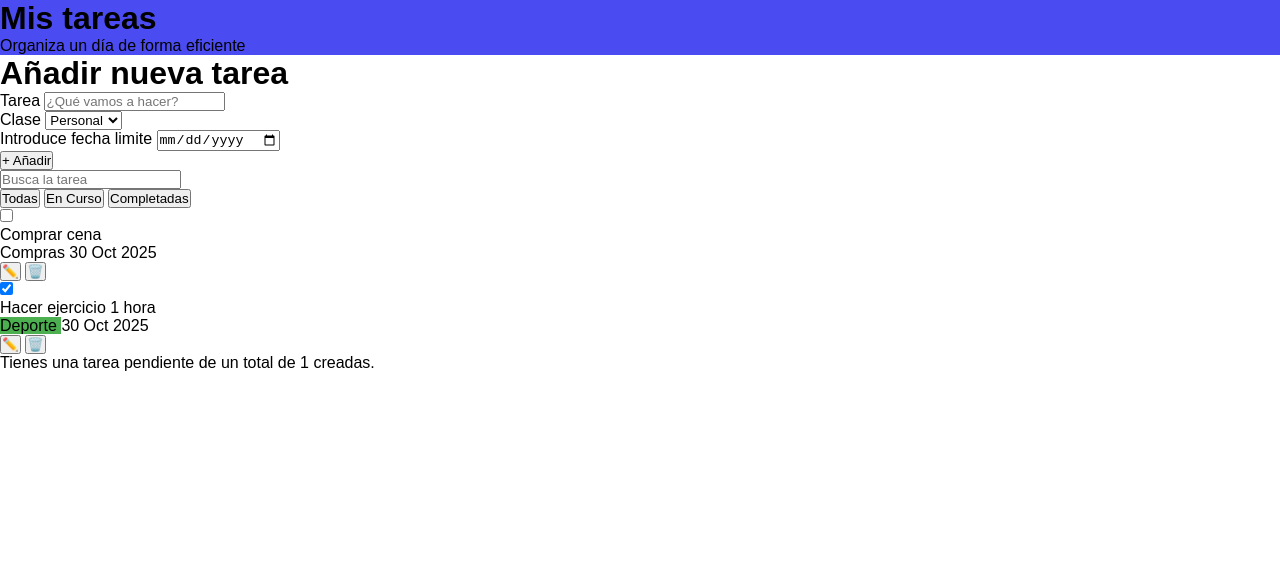
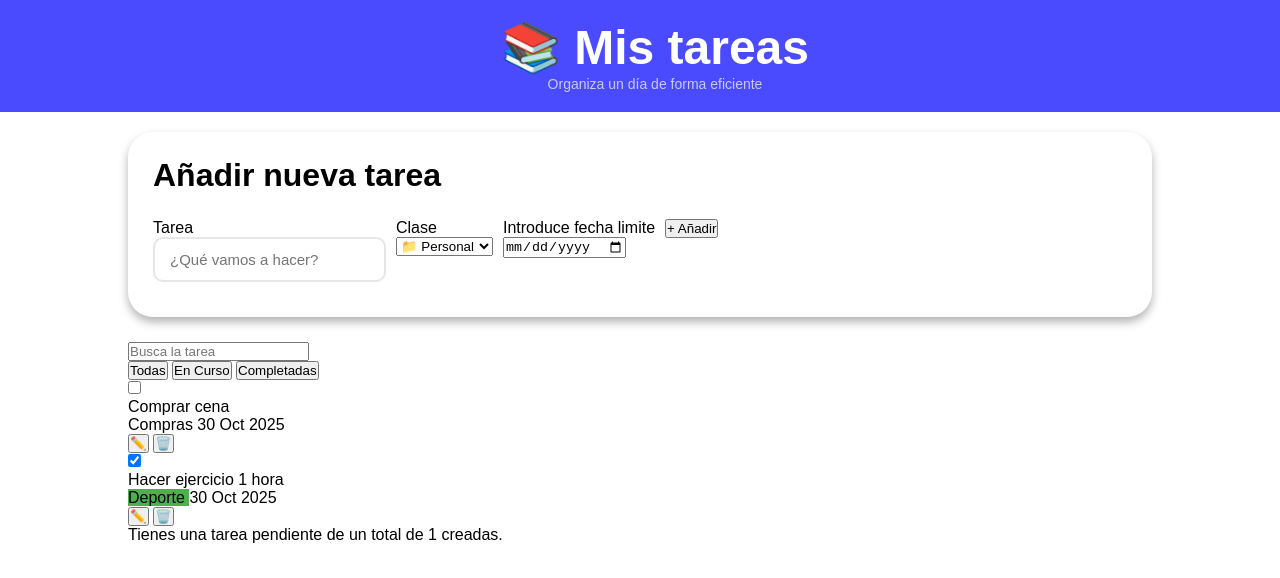
Before and after one commit to bigavilanezb/to-do-list, a plain HTML site: page index.html in a window 1280 px wide. Drawn offline with Linux system fonts and the light colour scheme.

Commit message:
Se ha avanzado en el diseño de la interfaz de la página web. Hasta el momento se ha estilizado el header, dentro del div para crear una tarea principalmente el h2, label e input. Falta todavía por hacer el resto de la página.

```diff
--- a/css/style.css
+++ b/css/style.css
@@ -8,14 +8,66 @@ body {
   font-family: Arial, Helvetica, sans-serif;
   justify-content: center;
   align-items: center;
+    justify-items: center;
 }
 
 .header {
-  background-color: rgb(75, 75, 242);
+  background-color: rgb(74, 74, 255);
+  width: 100%;
+  padding: 20px 20px 20px 50px;
+  text-align: center;
+}
+
+.header h1 {
+  font-size: 3rem;
+  color: white;
+}
+
+.header p {
+  font-size: 14px;
+  color: white;
+  opacity: 0.7;
 }
 
 .container {
   max-width: 1024px;
   width: 100%;
-  background: white;
+  background-color: white;
+  margin: 20px;
 }
+
+.add-task-section {
+  margin-bottom: 25px;
+  padding: 25px;
+  border-radius: 25px;
+  box-shadow: 0 5px 10px rgba(0, 0, 0, 0.3);
+}
+
+.add-task-section h2 {
+  font-size: 2rem;
+  margin-bottom: 25px;
+}
+
+.input-group {
+  display: flex;
+  gap: 10px;
+  margin-bottom: 10px;
+}
+
+.input-group label {
+  display: block;
+}
+
+.task-input {
+  flex: 1;
+  padding: 12px 15px;
+  border: 2px solid #e3e3e3e3;
+  border-radius: 10px;
+  font-size: 15px;
+  transition: border-color 0.3s;
+}
+
+.task-input:focus {
+  outline: none;
+  border-color: #667eea;
+}
--- a/index.html
+++ b/index.html
@@ -9,14 +9,14 @@
 <body>
 
   <div class="header">
-    <h1>Mis tareas</h1>
+    <h1>📚 Mis tareas</h1>
     <p>Organiza un día de forma eficiente</p>
   </div>
 
   <div class="container">
 
     <div class="add-task-section">
-        <h1>Añadir nueva tarea</h1>
+        <h2>Añadir nueva tarea</h2>
         <div class="input-group">
 
           <div class="text-task-section">
@@ -27,17 +27,17 @@
           <div class="options-row">
             <label>Clase</label>
             <select name="category" class="category-selector">
-              <option>Personal</option>
-              <option>Trabajo</option>
+              <option>📁 Personal</option>
+              <option>💼 Trabajo</option>
               <option>Salud</option>
               <option>Estudios</option>
-              <option>Compras</option>
+              <option>🛒 Compras</option>
               <option>Otros</option>
             </select>
           </div>
 
           <div class="date-task">
-            <label>Introduce fecha limite</l>
+            <label>Introduce fecha limite</label>
             <input type="date" class="add-date">
           </div>
 
```
